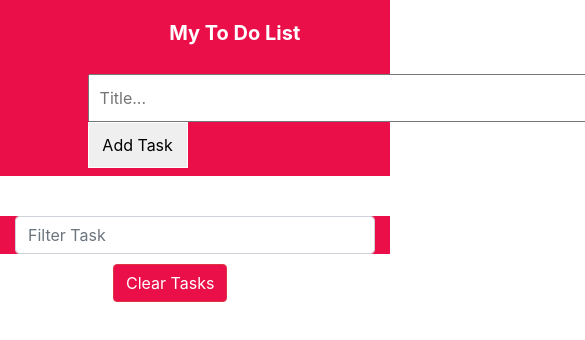
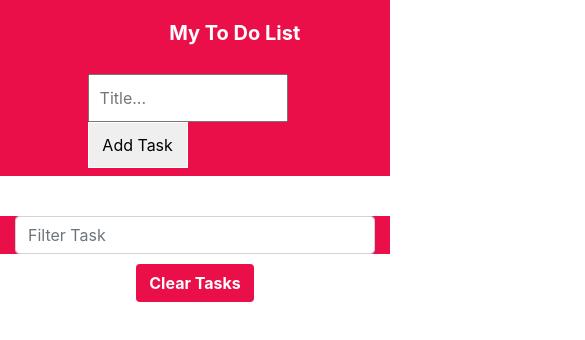
Before and after one commit to vivianegwu/todoapp, a plain HTML site: page index.html in a window 390 px wide. Shown: the top 340 px of the page, 585 px wide, since content can reach past the window. Drawn offline with nearby package versions, Linux system fonts and the light colour scheme.

Commit message:
added responsiveness using media query and changed the button position

```diff
--- a/css/main.css
+++ b/css/main.css
@@ -1,3 +1,6 @@
+* {
+  box-sizing: border-box;
+}
 .container {
   background-color:#EA0F48;
 }
@@ -9,14 +12,36 @@
   font-weight: 700;
 }
 .input-content {
+  align-content: center;
+  width:570px;
   padding: 10px;
-  width: 600px;
 }
+@media(min-width: 767px){
+  .input-content {
+    padding: 10px;
+    width: 400px;
+    margin-left:0px;
+
+  }
+}
+@media(max-width: 767px){
+  .input-content {
+    padding: 10px;
+    width: 200px;
+    margin-left:0px;
+
+  }
+}
+
 .clearTask {
   background-color:#EA0F48!important;
-  margin-left:113px;
   margin-top:10px;
+  color:#fff!important;
+  font-size: 16px!important;
+  font-weight: bold !important;
 }
+
+
 .btn-styling {
   padding: 10px;
   width: 100px;
--- a/index.html
+++ b/index.html
@@ -3,7 +3,7 @@
   <head>
     <!-- Required meta tags -->
     <meta charset="utf-8">
-    <meta name="viewport" content="width=device-width, initial-scale=1, shrink-to-fit=no">
+    <meta name="viewport" content="width=device-width, initial-scale=1.0">
      <!-- CSS -->
     <link rel = "stylesheet" type = "text/css" href = "css/main.css">
      <!-- Google Fontss-->
@@ -38,7 +38,11 @@
 
 
     </div>
-    <button type="button" class="btn btn-danger clearTask">Clear Tasks</button>
+
+    <div class="col text-center">
+      <button type="button" class="btn btn-default clearTask">Clear Tasks</button>
+    </div>
+
   </main>
     <script src="js/main.js"></script>
     <script src="https://kit.fontawesome.com/fdd2cc80da.js" crossorigin="anonymous"></script>
--- a/js/main.js
+++ b/js/main.js
@@ -109,7 +109,7 @@ function clearAllTask(e) {
 
 function removeTask(e) {
   if (e.target.parentElement.classList.contains('close')) {
-    if (confirm('Are you sure?')) {
+    if (confirm('Task will be deleted.')) {
       e.target.parentElement.parentElement.remove();
 
       //remove task from LS
```
